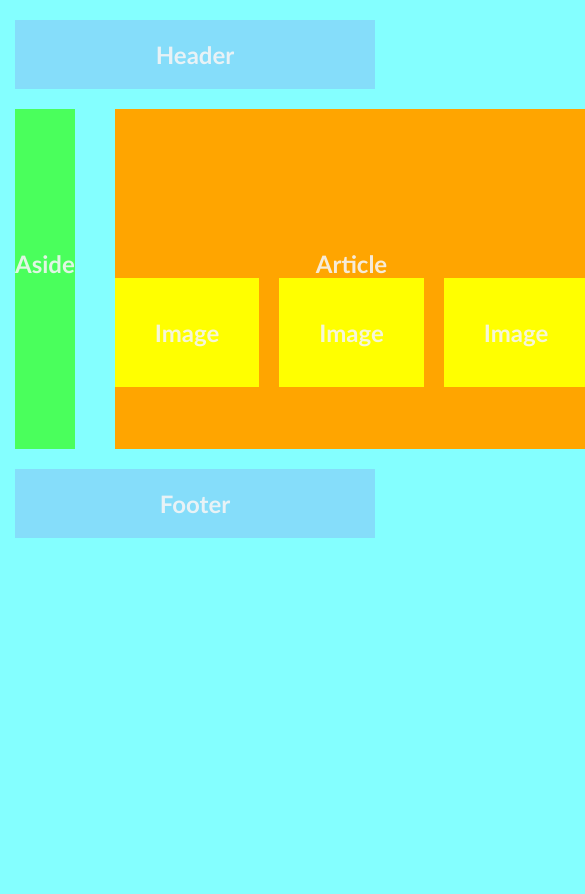
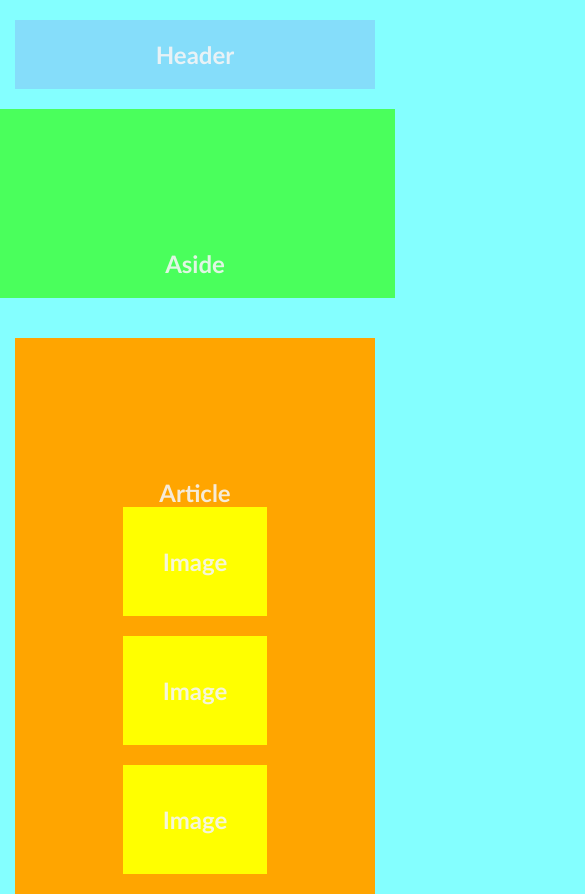
Before and after one commit to Daniyar410/website, a plain HTML site: page index.html in a window 390 px wide. Shown: the top 894 px of the page, 585 px wide, since content can reach past the window. Before the commit the page ends 844 px from the top, so only its background shows below. Drawn offline with Linux system fonts and the light colour scheme.

Commit message:
Add files via upload

```diff
--- a/style.css
+++ b/style.css
@@ -1,19 +1,19 @@
-*{
+* {
     margin: 0;
     padding: 0;
     font-family: 'Gill Sans', 'Gill Sans MT', Calibri, 'Trebuchet MS', sans-serif;
 }
 
-body{
+body {
     background-color: rgba(0, 255, 255, 0.482);
 }
 
-.container{
+.container {
     max-width: 750px;
     margin: 0 auto;
     padding: 0 15px;
 
-    h2{
+    h2 {
         text-align: center;
         text-transform: capitalize;
         color: rgba(245, 245, 245, 0.881);
@@ -21,50 +21,78 @@ body{
 
 }
 
-.header_menu{
+.header_menu {
     background-color: rgba(134, 190, 245, 0.522);
     padding: 20px;
 }
 
-.header_footer{
+.header_footer {
 
 
     margin: 20px 0;
 }
-.aside{
+
+.aside {
     background-color: rgba(43, 255, 6, 0.652);
     width: 200px;
+
+    @media (max-width: 800px) {
+        width: 400px;
+    }
+    @media (max-width: 500px) {
+        padding-bottom: 50px;
+    }
 }
 
-.arcticle{
+.arcticle {
     background-color: orange;
     width: 500px;
 
-    h1{
-    margin-bottom: 10px;
+    h1 {
+        margin-bottom: 10px;
+    }
+
+    @media (max-width: 500px) {
+        width: 100%;
     }
 }
 
-.section-wrap{
+.section-wrap {
     display: flex;
     gap: 40px;
 
+    @media (max-width: 800px) {
+        flex-direction: column;
+        align-items: center;
+
+    }
 
 }
 
-.info{
+.info {
     height: 200px;
 
     padding-top: 140px;
 
+    @media (max-width: 500px) {
+        height: 100%;
+        padding-bottom: 20px;
+    }
+
 }
 
-.box{
+.box {
     display: flex;
     justify-content: center;
     gap: 20px;
+
+    @media (max-width: 500px) {
+        flex-direction: column;
+        align-items: center;
+    }
 }
-.card{
+
+.card {
     background-color: yellow;
     padding: 40px;
 }
```
